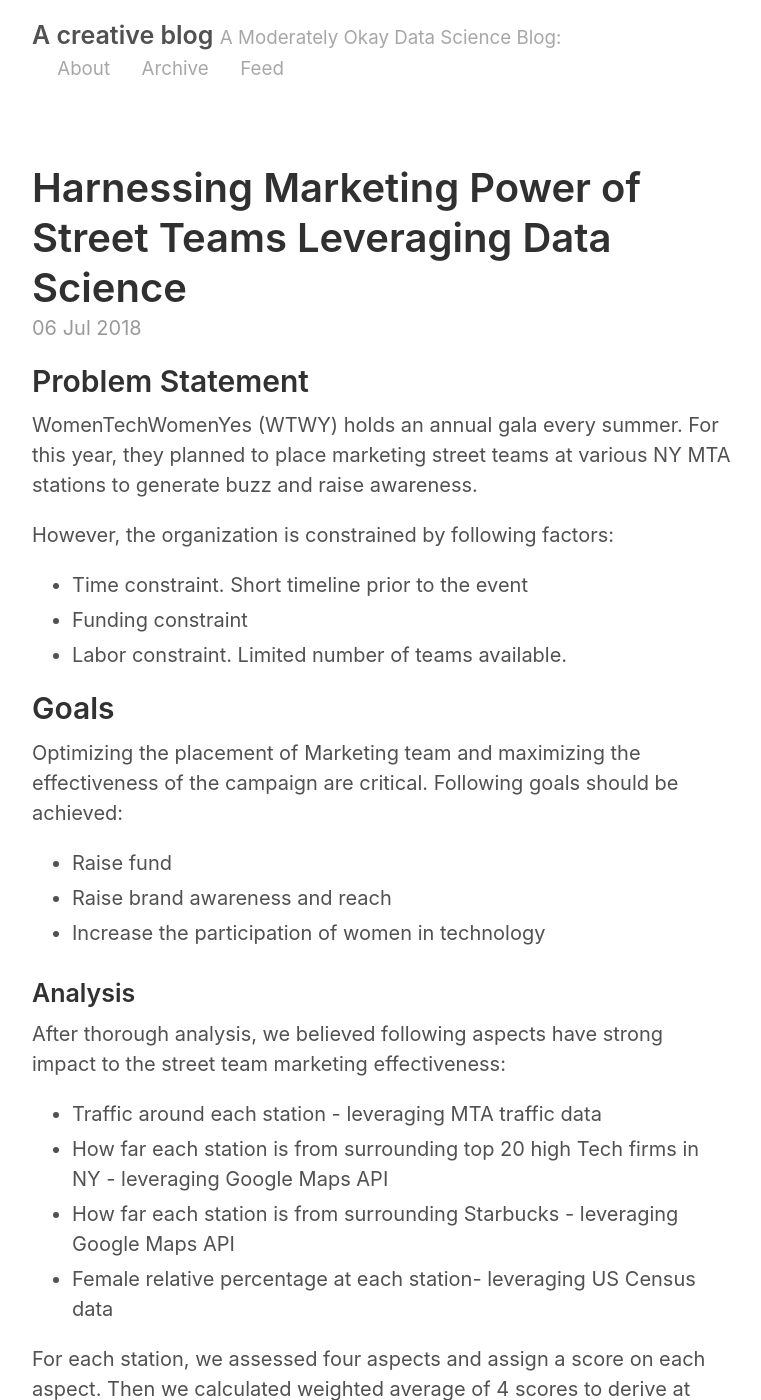
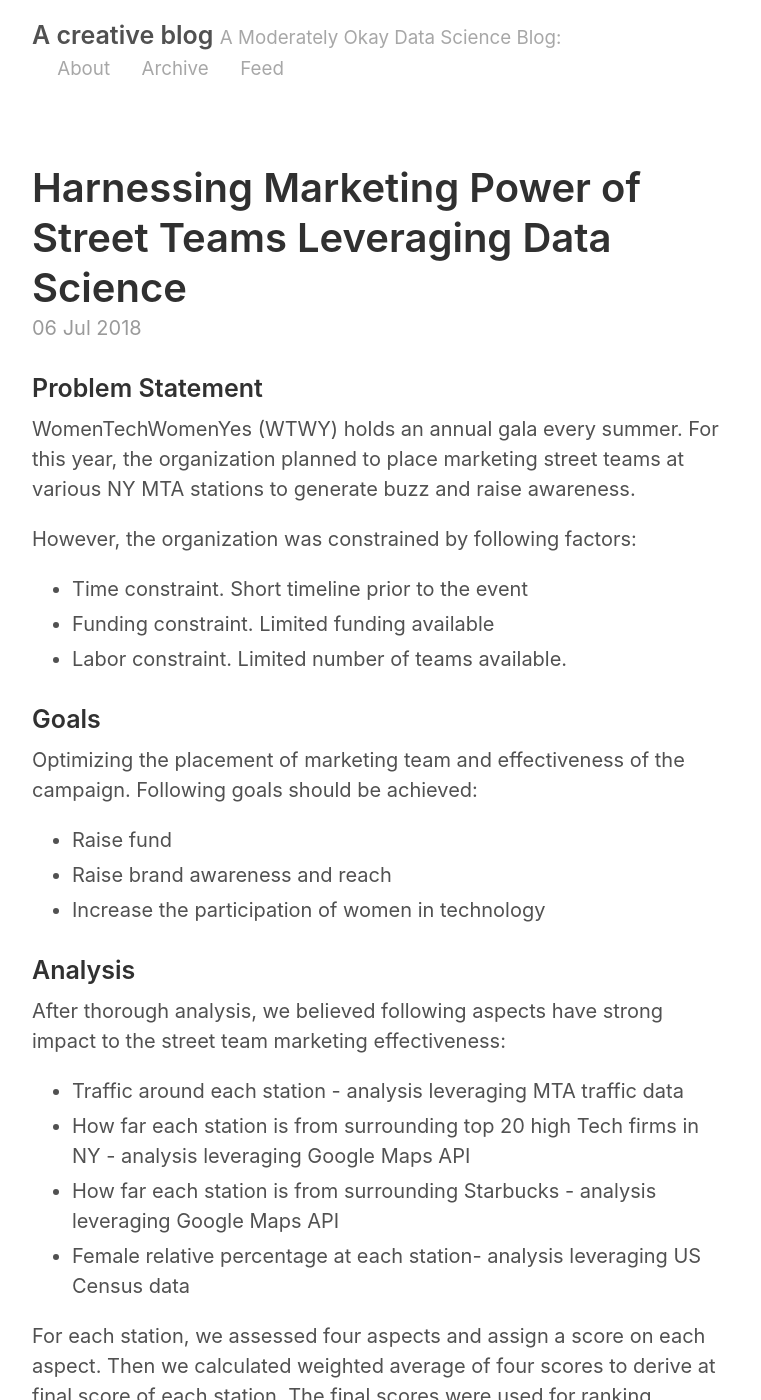
Before and after one commit to xzhou110/xzhou110.github.io, a Jekyll site: the page built from _posts/2018-07-06-project-benson.md, in a window 1280 px wide and 1400 px high. Shown: the whole window, without its empty margins (258-1019 px from the left). Built offline with Jekyll 4.4.1, drawn with Linux system fonts in a browser that asks for light colours; some of the changed text lies outside the part shown.

Commit message:
updated each sections

```diff
--- a/_posts/2018-07-06-project-benson.md
+++ b/_posts/2018-07-06-project-benson.md
@@ -3,21 +3,21 @@
 title: Harnessing Marketing Power of Street Teams Leveraging Data Science
 ---
 
-## Problem Statement
+### Problem Statement
 
-WomenTechWomenYes (WTWY) holds an annual gala every summer. For this year, they planned to place marketing street teams at various NY MTA stations to generate buzz and raise awareness.
+WomenTechWomenYes (WTWY) holds an annual gala every summer. For this year, the organization planned to place marketing street teams at various NY MTA stations to generate buzz and raise awareness.
 
-However, the organization is constrained by following factors:
+However, the organization was constrained by following factors:
 <ul>
 <li>Time constraint. Short timeline prior to the event </li>
-<li>Funding constraint</li>
+<li>Funding constraint. Limited funding available</li>
 <li>Labor constraint. Limited number of teams available. </li>
 </ul>
 
 
-## Goals
+### Goals
 
-Optimizing the placement of Marketing team and maximizing the effectiveness of the campaign are critical. Following goals should be achieved:
+Optimizing the placement of marketing team and effectiveness of the campaign. Following goals should be achieved:
 <ul>
 
 <li>Raise fund</li>
@@ -31,17 +31,17 @@
 After thorough analysis, we believed following aspects have strong impact to the street team marketing effectiveness:
 
 <ul>
-<li>Traffic around each station - leveraging MTA traffic data</li>
-<li> How far each station is from surrounding top 20 high Tech firms in NY - leveraging Google Maps API</li>
-<li>How far each station is from surrounding Starbucks - leveraging Google Maps API </li>
-<li> Female relative percentage at each station- leveraging US Census data</li>
+<li>Traffic around each station - analysis leveraging MTA traffic data</li>
+<li> How far each station is from surrounding top 20 high Tech firms in NY - analysis leveraging Google Maps API</li>
+<li>How far each station is from surrounding Starbucks - analysis leveraging Google Maps API </li>
+<li> Female relative percentage at each station- analysis leveraging US Census data</li>
 </ul>
 
-For each station, we assessed four aspects and assign a score on each aspect. Then we calculated weighted average of 4 scores to derive at final score for each station. The final scores were used for ranking purpose.
+For each station, we assessed four aspects and assign a score on each aspect. Then we calculated weighted average of four scores to derive at final score of each station. The final scores were used for ranking purpose.
 
 ### Results
 
-Stations were ranked based on the weighted average score of above four factors. Top stations and optimal time windows were identified.
+Stations were ranked based on the weighted average scores of above four factors. Top stations and optimal time windows were identified.
 
 
 ### Conclusion and Next Steps
```
Also changed, not shown: other parts of _posts/2018-07-06-project-benson.md (+1 -1 lines).
